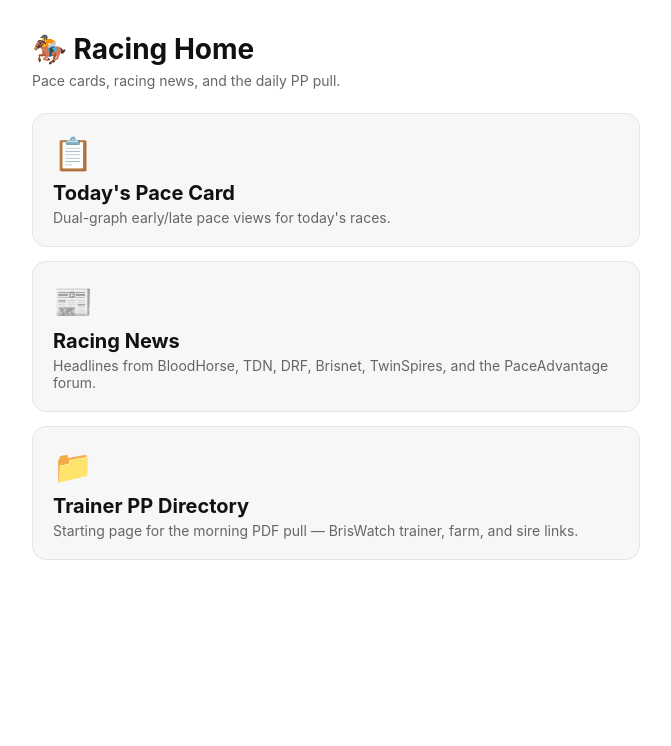
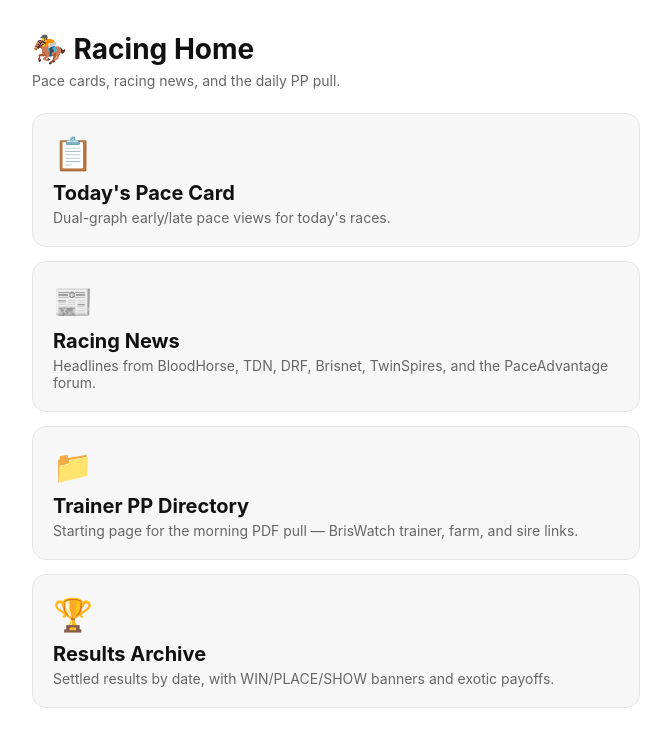
Before and after one commit to dwood-tech/Trainer-Directory, a plain HTML site: page index.html in a window 1280 px wide. Shown: the whole page, without its empty margins (304-975 px from the left). Drawn offline with Linux system fonts and the light colour scheme.

Commit message:
Home: add Results Archive link

```diff
--- a/index.html
+++ b/index.html
@@ -24,4 +24,6 @@ border-radius:14px;padding:20px;margin-bottom:14px;color:inherit;text-decoration
 <h2>Racing News</h2><p>Headlines from BloodHorse, TDN, DRF, Brisnet, TwinSpires, and the PaceAdvantage forum.</p></a>
 <a class="dest" href="trainers/"><span class="emoji">📁</span>
 <h2>Trainer PP Directory</h2><p>Starting page for the morning PDF pull — BrisWatch trainer, farm, and sire links.</p></a>
+<a class="dest" href="results/"><span class="emoji">🏆</span>
+<h2>Results Archive</h2><p>Settled results by date, with WIN/PLACE/SHOW banners and exotic payoffs.</p></a>
 </div></body></html>
```
